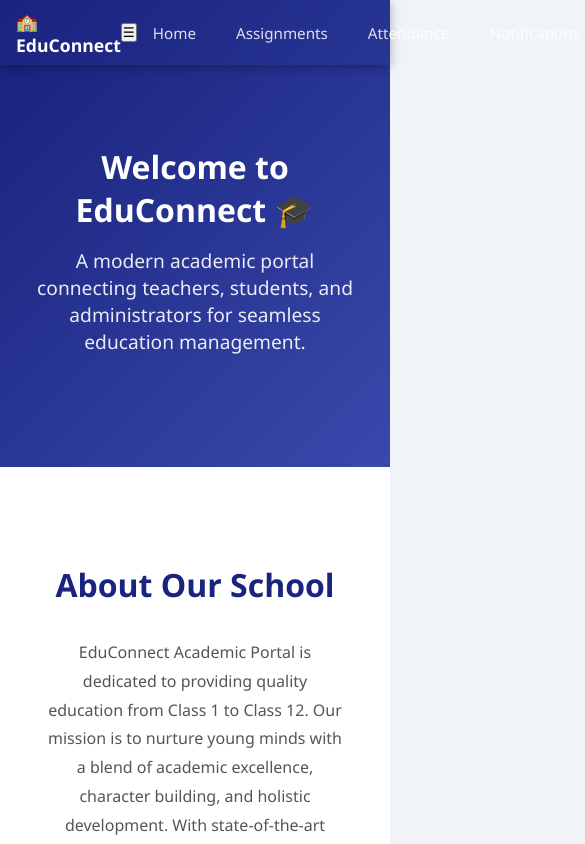
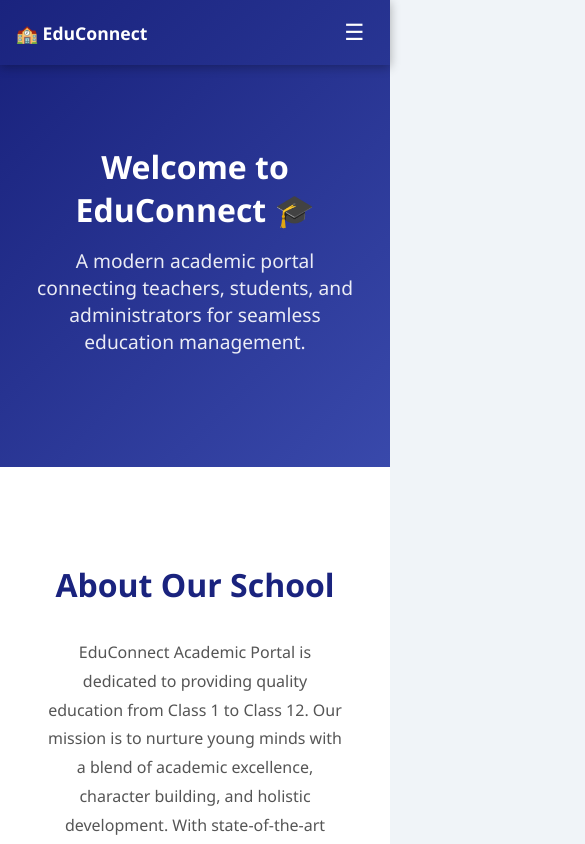
Before and after one commit to Arpita20D/EduConnect-Academic-Portal, a React (Create React App) app in the folder frontend/: page / in a window 390 px wide. Shown: the top 844 px of the page, 585 px wide, since content can reach past the window. Built offline with nearby package versions, Linux system fonts and the light colour scheme.

Commit message:
* { margin: 0; padding: 0; box-sizing: border-box; }

```diff
--- a/frontend/src/index.css
+++ b/frontend/src/index.css
@@ -289,3 +289,43 @@ footer {
   .navbar { padding: 0 1rem; }
   .navbar-brand { font-size: 1.1rem; }
 }
+
+/* ── Navbar toggle for mobile ── */
+.navbar-toggle {
+  display: none;
+  background: none;
+  border: none;
+  color: white;
+  font-size: 1.4rem;
+  cursor: pointer;
+  padding: 0.3rem 0.6rem;
+}
+
+.nav-login-btn {
+  background: rgba(255,255,255,0.15);
+  border-radius: 6px;
+  padding: 0.4rem 1rem !important;
+}
+
+@media (max-width: 768px) {
+  .navbar { flex-wrap: wrap; padding: 0 1rem; height: auto; min-height: 65px; }
+  .navbar-toggle { display: block; }
+  .navbar-links {
+    display: none;
+    flex-direction: column;
+    width: 100%;
+    padding: 0.5rem 0 1rem;
+    gap: 0.2rem;
+  }
+  .navbar-links.open { display: flex; }
+  .navbar-links li { width: 100%; }
+  .navbar-links a,
+  .navbar-links button,
+  .navbar-links span {
+    display: block;
+    width: 100%;
+    padding: 0.6rem 0.5rem;
+    text-align: left;
+  }
+  .navbar-user { font-size: 0.85rem; }
+}
```
